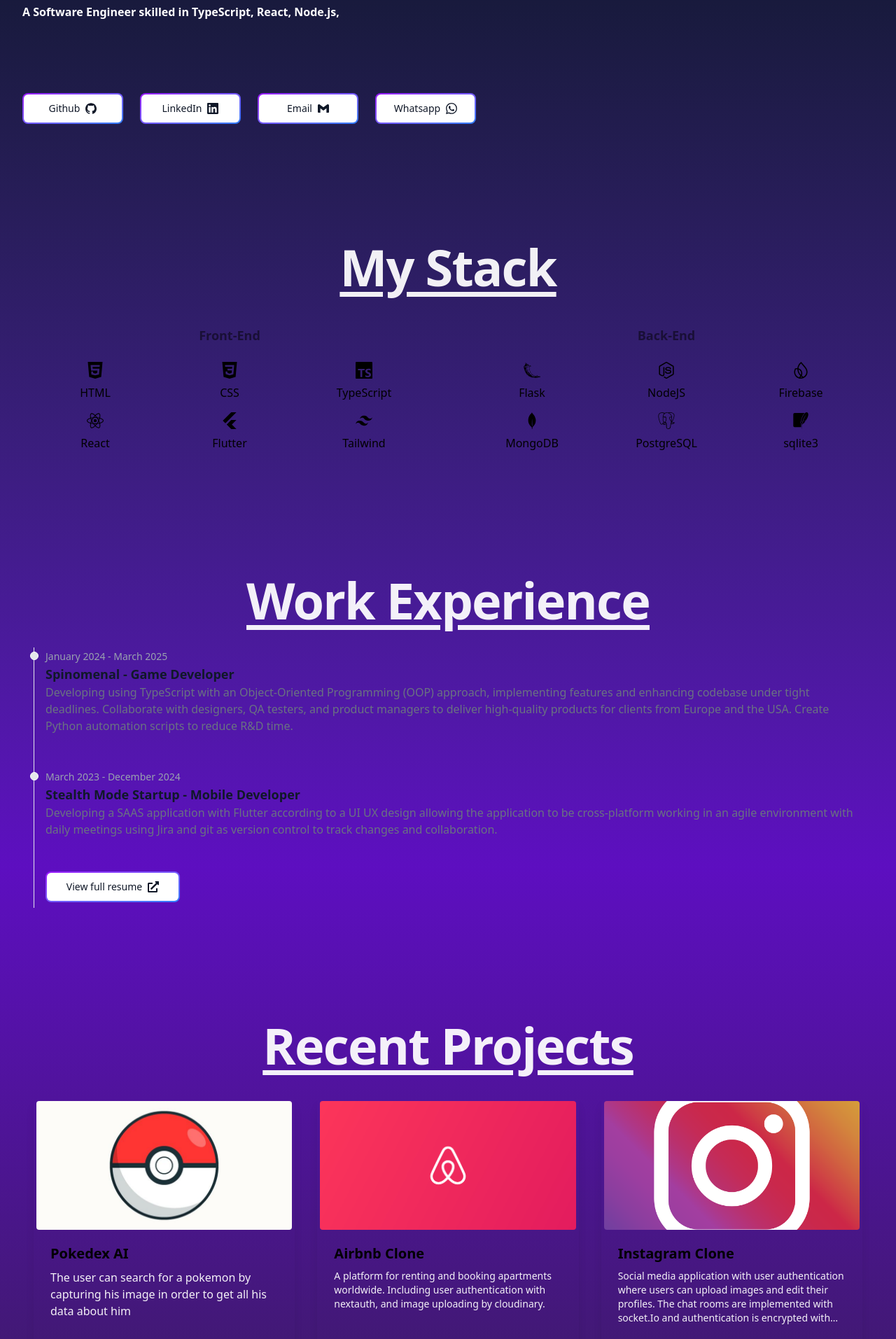
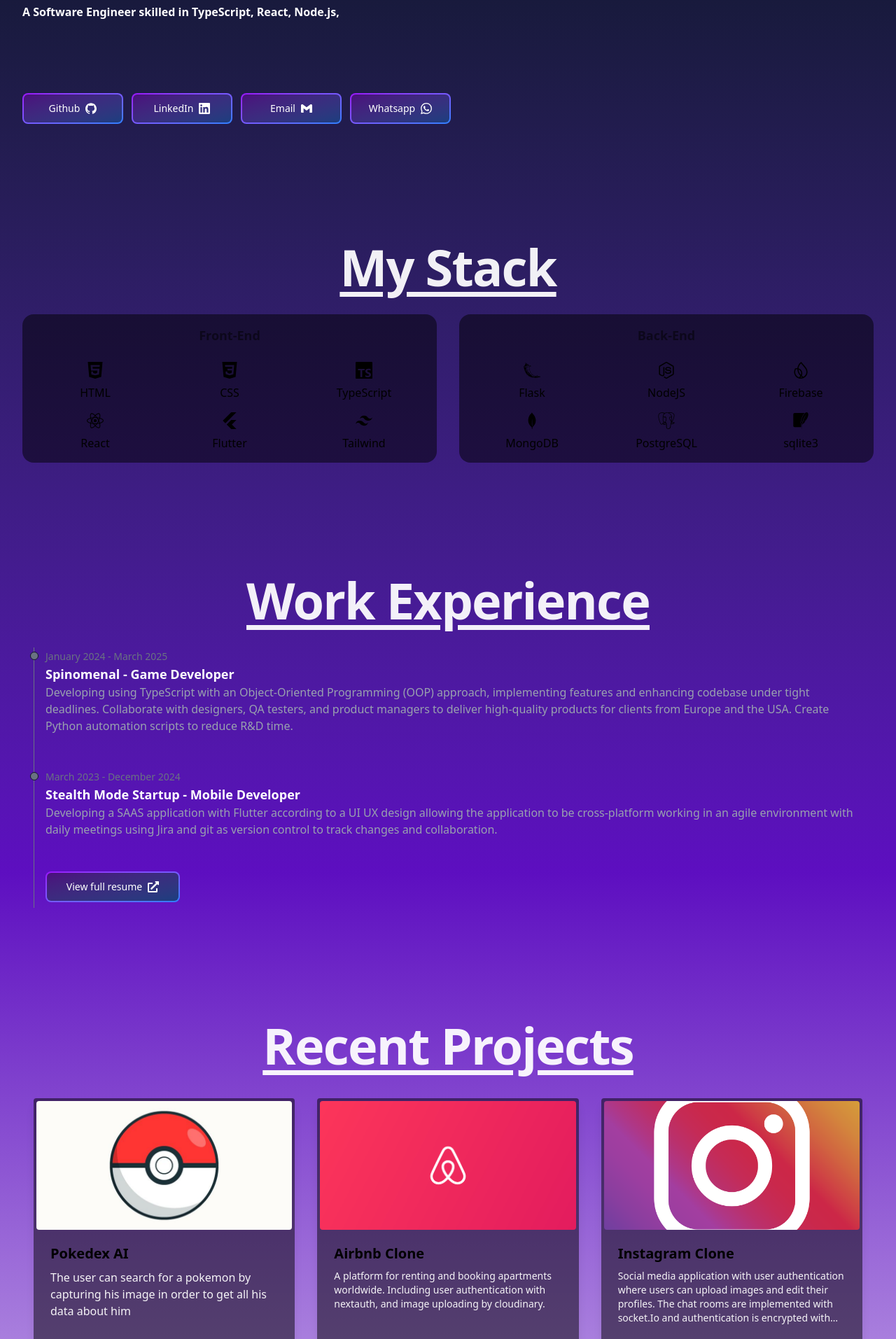
Before and after one commit to YoniKhabie/portfolio, a React (Vite) app: page / in a window 1280 px wide. Shown: the part 187-2100 px from the top of the page at 70% size. Built offline with nearby package versions, Linux system fonts and the light colour scheme.

Commit message:
removed unsued code and dark options

```diff
--- a/src/App.tsx
+++ b/src/App.tsx
@@ -1,4 +1,3 @@
-import "./App.css";
 import Footer from "./components/Footer";
 import Header from "./components/Header";
 import Navbar from "./components/Navbar";
@@ -6,9 +5,6 @@
 import Skills from "./components/Skills";
 import Timeline from "./components/Timeline";
 import { timelineData } from "./data/TimelineData";
-
-// about, education? work exp, projects, skill, about;
-// navbar, header , sections, footer
 
 function App() {
     return (
--- a/src/components/Footer.tsx
+++ b/src/components/Footer.tsx
@@ -7,7 +7,7 @@
                 <h4 className="flex justify-center text-sm font-medium text-white opacity-60 transition duration-300 ease-in-out hover:opacity-100">
                     Built & Designed by Yoni Ifrah
                 </h4>
-                <hr className="my-6 border-gray-200 sm:mx-auto lg:my-8 dark:border-gray-700" />
+                <hr className="my-6 sm:mx-auto lg:my-8 border-gray-700" />
             </div>
         </footer>
     );
--- a/src/components/Header.tsx
+++ b/src/components/Header.tsx
@@ -19,7 +19,7 @@
                 <TypingEffect text={prompt} />
                 <ul
                     role="list"
-                    className="mt-30 flex flex-wrap justify-start gap-x-4 md:mt-10 sm:gap-y-4:mt-10 xl:col-span-2 "
+                    className="mt-30 flex flex-wrap justify-start gap-x-1 md:mt-10 sm:gap-y-4:mt-10 xl:col-span-2 "
                 >
                     {headerData.map((image, index) => (
                         <li key={index} className="fade-in-from-bottom pt-2">
--- a/src/components/Navbar.tsx
+++ b/src/components/Navbar.tsx
@@ -15,10 +15,6 @@
         label: "Projects",
         href: "#projects",
     },
-    // {
-    //     label: "Contact",
-    //     href: "#contact",
-    // },
 ];
 
 export default function Navbar() {
--- a/src/components/Timeline.tsx
+++ b/src/components/Timeline.tsx
@@ -18,20 +18,16 @@
         <Section id="work_experience">
             <div className="px-12">
                 <Headline title="Work Experience" />
-                <ol className="relative border-s border-gray-200 dark:border-gray-500">
+                <ol className="relative border-s border-gray-500">
                     {items.map((item, index) => (
                         <li key={index} className=" ms-4">
-                            <div className="absolute w-3 h-3 bg-gray-200 rounded-full mt-1.5 -start-1.5 border border-white dark:border-gray-900 dark:bg-gray-500"></div>
+                            <div className="absolute w-3 h-3 rounded-full mt-1.5 -start-1.5 border  border-gray-900 bg-gray-500"></div>
 
-                            <time className="mb-1 text-sm font-normal leading-none text-gray-400 dark:text-gray-500">
-                                {item.date}
-                            </time>
+                            <time className="mb-1 text-sm font-normal leading-none text-gray-500">{item.date}</time>
 
-                            <h3 className="text-lg font-semibold text-gray-900 dark:text-white">{item.title}</h3>
+                            <h3 className="text-lg font-semibold  text-white">{item.title}</h3>
 
-                            <p className="mb-4 text-base font-normal text-gray-500 dark:text-gray-400">
-                                {item.description}
-                            </p>
+                            <p className="mb-4 text-base font-normal text-gray-400">{item.description}</p>
 
                             <div className="pt-8">
                                 {item.link && <Link href={item.link} text="View full resume" fixedWidth={12} />}
--- a/src/components/ui/Link.tsx
+++ b/src/components/ui/Link.tsx
@@ -15,11 +15,11 @@
         <a
             href={href}
             target="_blank"
-            className="relative inline-flex items-center justify-center p-0.5 mb-2 me-2 overflow-hidden text-sm font-medium text-gray-900 rounded-lg group bg-gradient-to-br from-purple-600 to-blue-500 group-hover:from-purple-600 group-hover:to-blue-500 hover:text-white dark:text-white focus:ring-4 focus:outline-none focus:ring-blue-300 dark:focus:ring-blue-800"
+            className="relative inline-flex items-center justify-center p-0.5 mb-2 me-2 overflow-hidden text-sm font-medium rounded-lg group bg-gradient-to-br from-purple-600 to-blue-500 group-hover:from-purple-600 group-hover:to-blue-500 text-white focus:ring-4 focus:outline-none focus:ring-blue-300 "
             style={fixedWidth ? { width: `${fixedWidth}rem` } : {}}
         >
             <span
-                className="justify-center relative inline-flex items-center gap-x-2 px-1 py-2.5 transition-all ease-in duration-75 bg-white dark:bg-[#00000080] rounded-md group-hover:bg-transparent group-hover:dark:bg-transparent"
+                className="justify-center relative inline-flex items-center gap-x-2 px-1 py-2.5 transition-all ease-in duration-75 bg-[#00000080] rounded-md group-hover:bg-transparent"
                 style={fixedWidth ? { width: `${fixedWidth - 0.1}rem` } : {}}
             >
                 {text}
--- a/src/components/ui/ProjectCard.tsx
+++ b/src/components/ui/ProjectCard.tsx
@@ -20,7 +20,7 @@
     };
 
     return (
-        <div className="max-w-sm h-full flex flex-col justify-between rounded overflow-hidden shadow-lg dark:bg-[#00000080]">
+        <div className="max-w-sm h-full flex flex-col justify-between rounded overflow-hidden shadow-lg bg-[#00000080]">
             <img loading="lazy" className="w-full h-48 p-1 rounded-lg object-cover" src={image} alt={title} />
             <div className="px-6 py-4 flex-grow">
                 <div className="font-bold text-xl mb-2">{title}</div>
--- a/src/components/ui/SkillSection.tsx
+++ b/src/components/ui/SkillSection.tsx
@@ -8,7 +8,7 @@
 
 const SkillsSection: React.FC<SkillsSectionProps> = ({ title, cardList }) => {
     return (
-        <div className="flex-1 dark:bg-[#00000080] p-4 rounded-2xl">
+        <div className="flex-1 bg-[#00000080] p-4 rounded-2xl">
             <div className="flex flex-col">
                 {/* Centered title above the card list */}
                 <h3 className="text-center text-lg font-semibold opacity-50 mb-6">{title}</h3>
--- a/src/index.css
+++ b/src/index.css
@@ -1,38 +1,10 @@
 @import "tailwindcss";
 :root {
-    /* font-family: Inter, system-ui, Avenir, Helvetica, Arial, sans-serif; */
-    /* line-height: 1.5; */
-    /* font-weight: 400; */
-    /*  */
     color-scheme: light dark;
-    /* color: rgba(255, 255, 255, 0.87); */
-    background-color: #242424;
-    /*  */
-    /* font-synthesis: none; */
-    /* text-rendering: optimizeLegibility; */
-    /* -webkit-font-smoothing: antialiased; */
-    /* -moz-osx-font-smoothing: grayscale; */
+
     scroll-behavior: smooth;
 }
 
 body {
     @apply bg-gradient-to-b from-slate-900 from-0% via-violet-800 via-50%;
-    /* margin: 0; */
-    /* display: flex; */
-    /* place-items: center; */
-    /* min-width: 320px; */
-    /* min-height: 100vh; */
 }
-/*
-@media (prefers-color-scheme: light) {
-    :root {
-        color: #213547;
-        background-color: #ffffff;
-    }
-    a:hover {
-        color: #747bff;
-    }
-    button {
-        background-color: #f9f9f9;
-    }
-} */
```
Also changed, not shown: src/App.css (deleted, +0 -42 lines).
